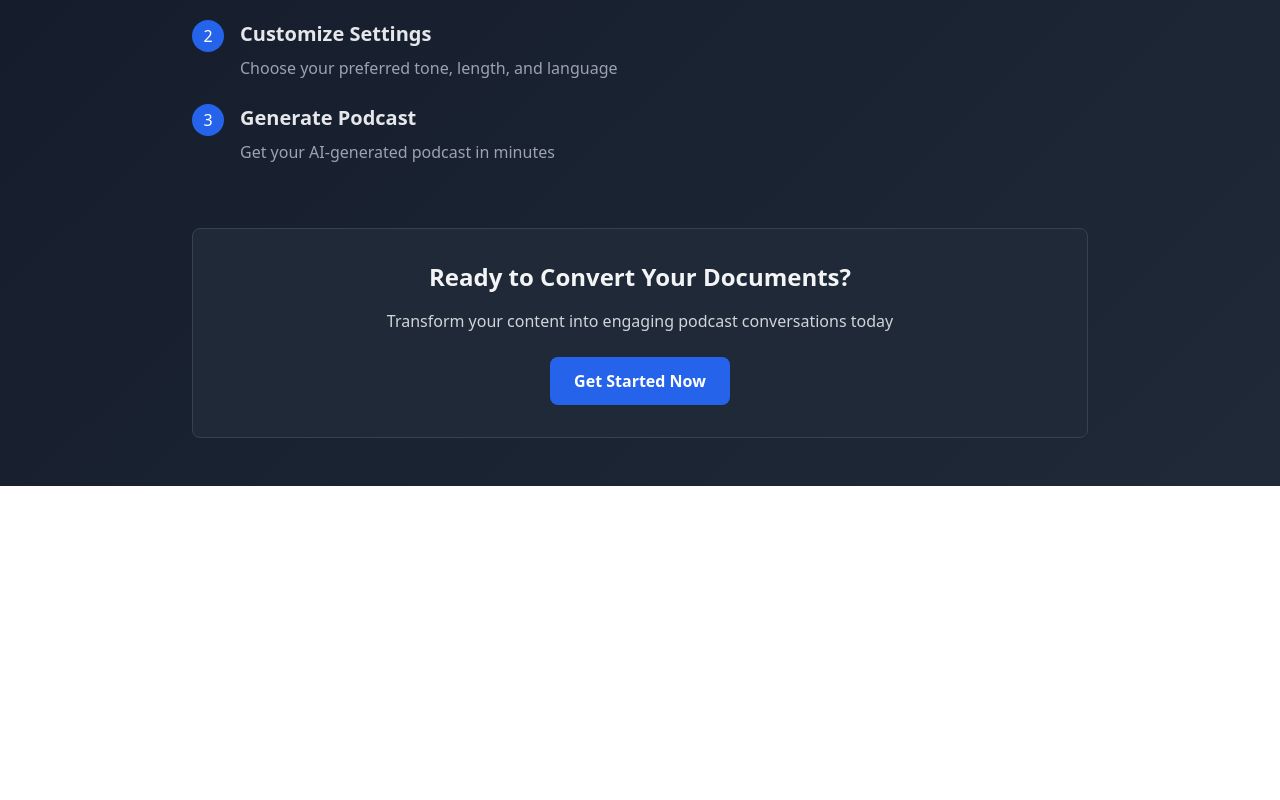
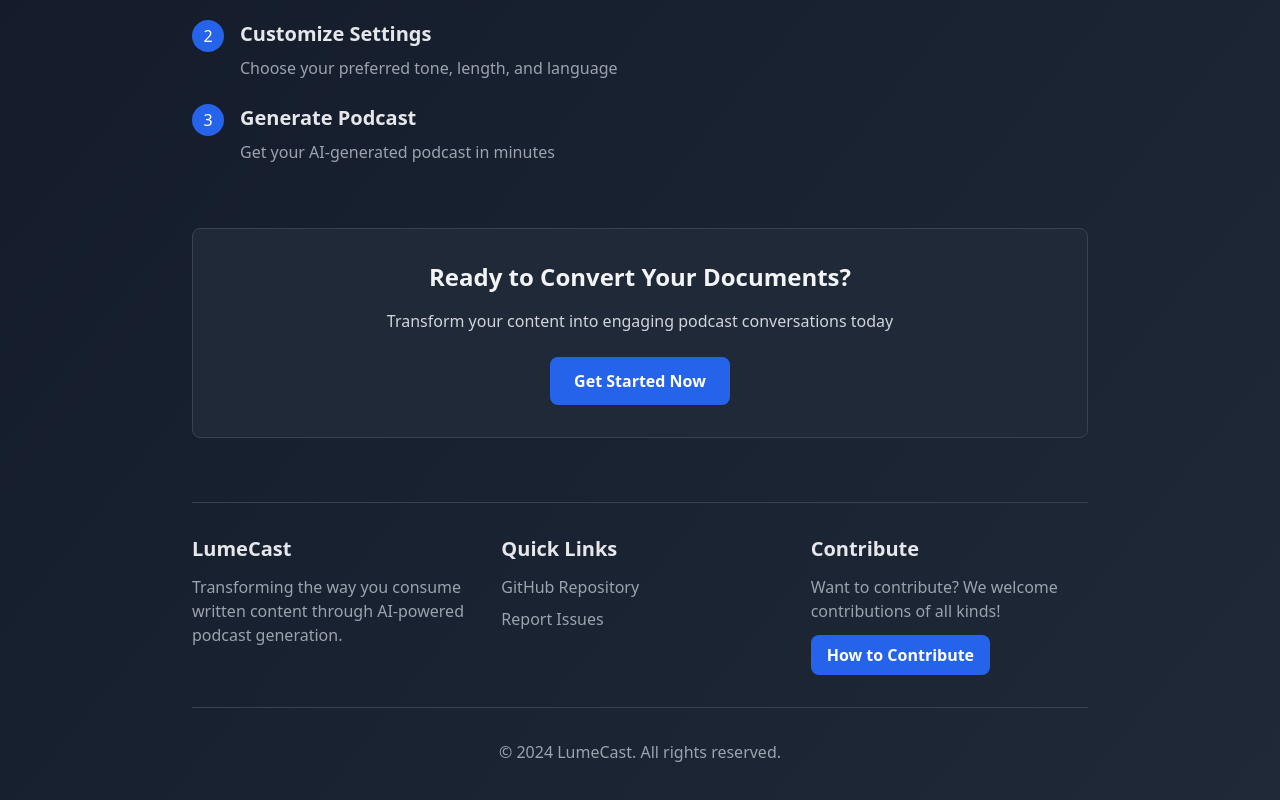
Before and after one commit to LumeML/LumeCast, a React (Vite) app: page / in a window 1280 px wide. Shown: the part 762-1562 px from the top of the page. Before the commit the page ends 1248 px from the top, so only its background shows below. Built offline with nearby package versions, Linux system fonts and the light colour scheme.

Commit message:
Update App.tsx

```diff
--- a/src/App.tsx
+++ b/src/App.tsx
@@ -118,6 +118,76 @@ function App() {
               Get Started Now
             </button>
           </div>
+          {/* Footer Section */}
+          <footer className="mt-16 border-t border-gray-700 pt-8">
+            <div className="grid md:grid-cols-3 gap-8 text-left">
+              {/* About */}
+              <div>
+                <h3 className="text-xl font-semibold text-gray-200 mb-3">LumeCast</h3>
+                <p className="text-gray-400">
+                  Transforming the way you consume written content through AI-powered podcast generation.
+                </p>
+              </div>
+
+              {/* Quick Links */}
+              <div>
+                <h3 className="text-xl font-semibold text-gray-200 mb-3">Quick Links</h3>
+                <ul className="space-y-2">
+                  <li>
+                    <a
+                      href="https://github.com/yourusername/repository-name"
+                      target="_blank"
+                      rel="noopener noreferrer"
+                      className="text-gray-400 hover:text-blue-400 transition-colors"
+                    >
+                      GitHub Repository
+                    </a>
+                  </li>
+                  <li>
+                    <a
+                      href="https://github.com/yourusername/repository-name/issues"
+                      target="_blank"
+                      rel="noopener noreferrer"
+                      className="text-gray-400 hover:text-blue-400 transition-colors"
+                    >
+                      Report Issues
+                    </a>
+                  </li>
+                </ul>
+              </div>
+
+              {/* Contribute */}
+              <div>
+                <h3 className="text-xl font-semibold text-gray-200 mb-3">Contribute</h3>
+                <p className="text-gray-400 mb-3">
+                  Want to contribute? We welcome contributions of all kinds!
+                </p>
+                <a
+                  href="https://github.com/yourusername/repository-name/blob/main/CONTRIBUTING.md"
+                  target="_blank"
+                  rel="noopener noreferrer"
+                  className="inline-block bg-blue-600 hover:bg-blue-700 text-white font-semibold py-2 px-4 rounded-lg transition-colors"
+                >
+                  How to Contribute
+                </a>
+              </div>
+            </div>
+
+            {/* Copyright */}
+            <div className="mt-8 pt-8 border-t border-gray-700 text-center text-gray-400">
+              <p>© 2024 LumeCast. All rights reserved.</p>
+              <div className="mt-2 flex items-center justify-center space-x-4">
+                <a
+                  href="https://github.com/yourusername"
+                  target="_blank"
+                  rel="noopener noreferrer"
+                  className="text-gray-400 hover:text-blue-400 transition-colors"
+                >
+                  <i className="fab fa-github text-xl"></i> {/* Requires Font Awesome */}
+                </a>
+              </div>
+            </div>
+          </footer>
         </div>
       </div>
     </div>
```
